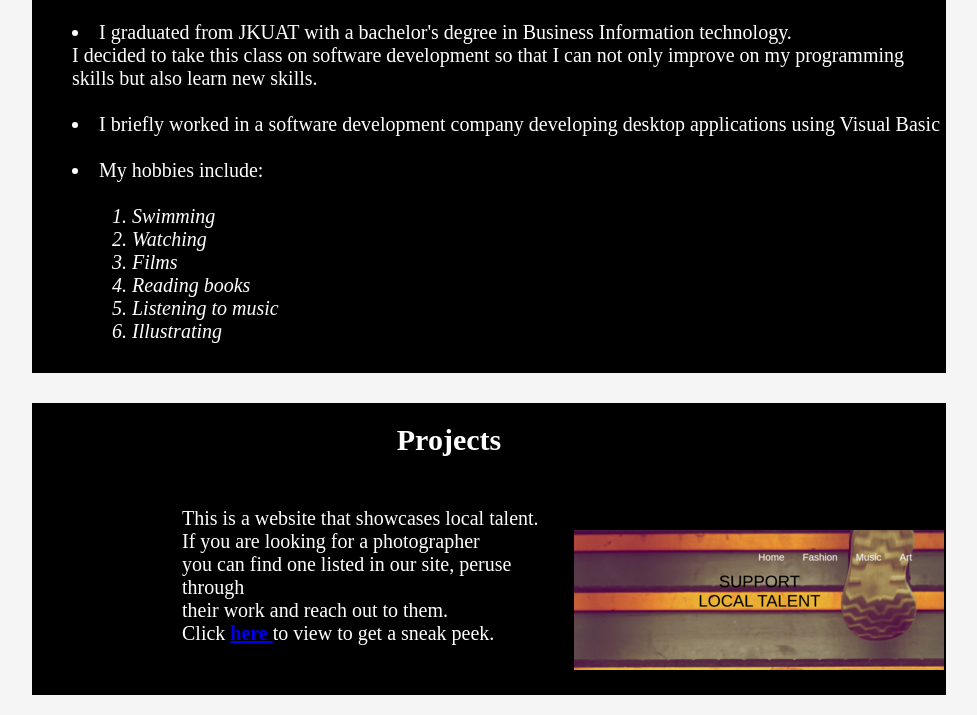
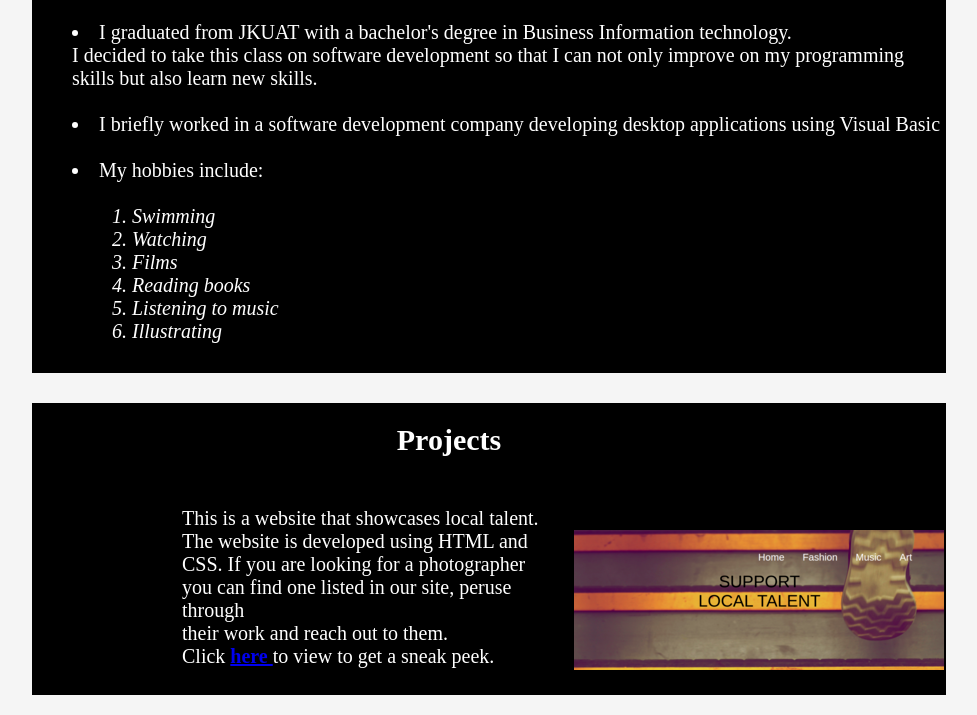
Before and after one commit to Rachelnk/portfolio, a plain HTML site: page index.html in a window 1280 px wide. Shown: the part 620-1335 px from the top of the page, without its empty margins (226-1203 px from the left). Drawn offline with Linux system fonts and the light colour scheme.

Commit message:
Add the technologies used in the project.

```diff
--- a/index.html
+++ b/index.html
@@ -47,7 +47,7 @@
   </div>
   <div class="projects">
     <h3 class="projects-heading">Projects</h3>
-    <p class="column"> This is a website that showcases local talent. <br> If you are looking for a photographer<br> you can find one listed in our site, peruse through <br> their work and reach out to them. <br>
+    <p class="column"> This is a website that showcases local talent. <br> The website is developed using HTML and CSS. If you are looking for a photographer<br> you can find one listed in our site, peruse through <br> their work and reach out to them. <br>
     Click <a href="https://rachelnk.github.io/local-talent/index.html"> <strong>here </strong></a>to view to get a sneak peek. <br> <br>
     <img src="img/localtalent.png" alt="">  </p>
 
```
